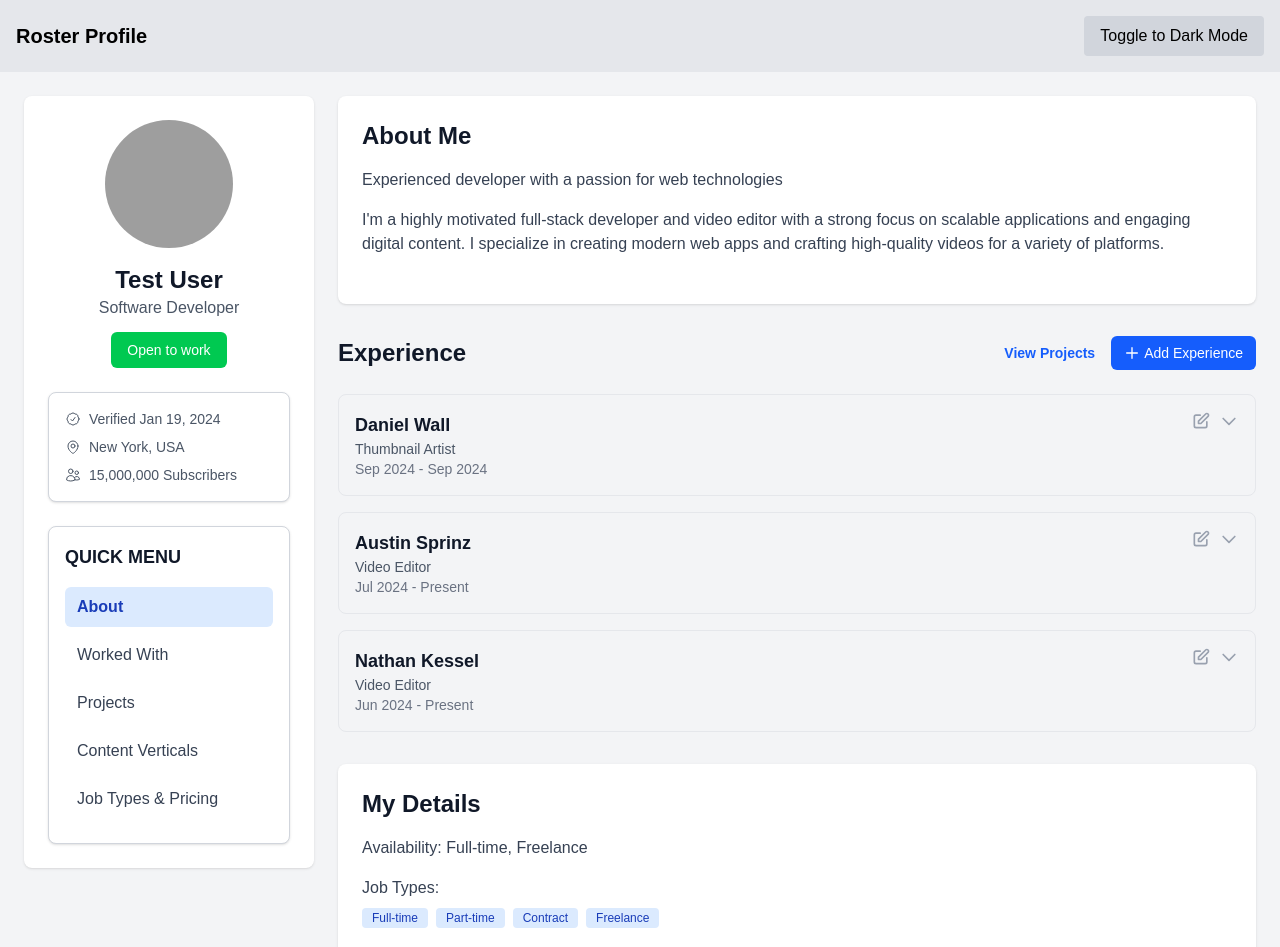
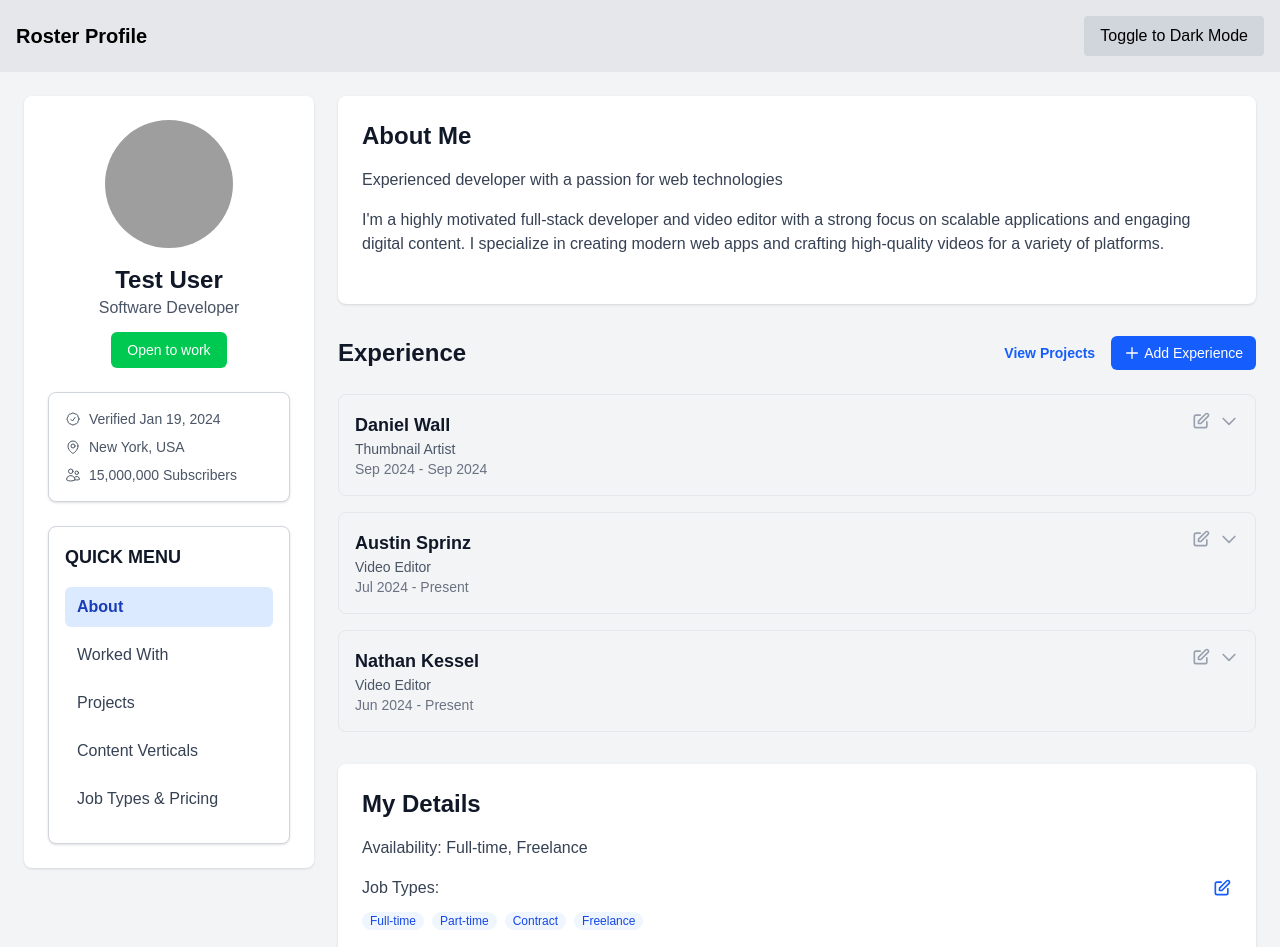
Before and after one commit to yeshu10/rosterprofile, a Next.js app: page /profile/1 in a window 1280 px wide. Shown: the top 947 px of the page. Built offline with nearby package versions, Linux system fonts and the light colour scheme; grey boxes are pictures that could not be loaded.

Commit message:
edit job types

```diff
--- a/src/app/profile/[username]/page.tsx
+++ b/src/app/profile/[username]/page.tsx
@@ -78,6 +78,18 @@ export default function ProfilePage() {
     }
   };
 
+  const handleUpdateDetails = (updatedDetails: BasicInfo['myDetails']) => {
+    if (profileData) {
+      setProfileData(prev => ({
+        ...prev,
+        basicInfo: {
+          ...prev.basicInfo,
+          myDetails: updatedDetails
+        }
+      }));
+    }
+  };
+
   if (loading) {
     return <div className="text-center mt-8 text-gray-900 dark:text-gray-100">Loading...</div>;
   }
@@ -121,7 +133,12 @@ export default function ProfilePage() {
           />
 
           {/* My Details Section */}
-          {basicInfo.myDetails && <ProfileDetails myDetails={basicInfo.myDetails} />}
+          {basicInfo.myDetails && (
+            <ProfileDetails
+              myDetails={basicInfo.myDetails}
+              onUpdateDetails={handleUpdateDetails}
+            />
+          )}
 
         </div>
       </div>
--- a/src/components/ProfileDetails.tsx
+++ b/src/components/ProfileDetails.tsx
@@ -1,17 +1,58 @@
 "use client";
 
 import type { BasicInfo } from '@/types';
-import { useState } from 'react';
+import { useState, useRef, useEffect } from 'react';
 
 interface ProfileDetailsProps {
   myDetails: BasicInfo['myDetails'];
+  onUpdateDetails?: (updatedDetails: BasicInfo['myDetails']) => void;
 }
 
-export default function ProfileDetails({ myDetails }: ProfileDetailsProps) {
+export default function ProfileDetails({ myDetails, onUpdateDetails }: ProfileDetailsProps) {
   const [showAllDetails, setShowAllDetails] = useState(false);
+  const [isEditingJobTypes, setIsEditingJobTypes] = useState(false);
+  const [newJobType, setNewJobType] = useState('');
+  const jobTypesRef = useRef<HTMLDivElement>(null);
+
+  useEffect(() => {
+    const handleClickOutside = (event: MouseEvent) => {
+      if (jobTypesRef.current && !jobTypesRef.current.contains(event.target as Node)) {
+        setIsEditingJobTypes(false);
+      }
+    };
+
+    if (isEditingJobTypes) {
+      document.addEventListener('mousedown', handleClickOutside);
+    }
+
+    return () => {
+      document.removeEventListener('mousedown', handleClickOutside);
+    };
+  }, [isEditingJobTypes]);
 
   const toggleShowAllDetails = () => {
     setShowAllDetails(prev => !prev);
+  };
+
+  const handleAddJobType = () => {
+    if (newJobType.trim() && onUpdateDetails) {
+      const updatedJobTypes = [...(myDetails.jobTypes || []), newJobType.trim()];
+      onUpdateDetails({
+        ...myDetails,
+        jobTypes: updatedJobTypes
+      });
+      setNewJobType('');
+    }
+  };
+
+  const handleRemoveJobType = (typeToRemove: string) => {
+    if (onUpdateDetails) {
+      const updatedJobTypes = (myDetails.jobTypes || []).filter(type => type !== typeToRemove);
+      onUpdateDetails({
+        ...myDetails,
+        jobTypes: updatedJobTypes
+      });
+    }
   };
 
   return (
@@ -23,15 +64,63 @@ export default function ProfileDetails({ myDetails }: ProfileDetailsProps) {
           {myDetails.availability && <p><span className="font-medium">Availability:</span> {myDetails.availability}</p>}
 
           {myDetails.jobTypes && myDetails.jobTypes.length > 0 && (
-            <div id="jobtype">
-              <span className="font-medium block mb-2">Job Types:</span>
+            <div id="jobtype" ref={jobTypesRef}>
+              <div className="flex justify-between items-center mb-2">
+                <span className="font-medium">Job Types:</span>
+                <button
+                  onClick={() => setIsEditingJobTypes(!isEditingJobTypes)}
+                  className="text-blue-600 dark:text-blue-400 hover:text-blue-800 dark:hover:text-blue-300"
+                >
+                  <svg xmlns="http://www.w3.org/2000/svg" className="h-5 w-5" fill="none" viewBox="0 0 24 24" stroke="currentColor">
+                    <path strokeLinecap="round" strokeLinejoin="round" strokeWidth={2} d="M11 5H6a2 2 0 00-2 2v11a2 2 0 002 2h11a2 2 0 002-2v-5m-1.414-9.414a2 2 0 112.828 2.828L11.828 15H9v-2.828l8.586-8.586z" />
+                  </svg>
+                </button>
+              </div>
               <div className="flex flex-wrap gap-2">
                 {myDetails.jobTypes.map(type => (
-                  <span key={type} className="bg-blue-100 text-blue-800 text-xs font-medium px-2.5 py-0.5 rounded dark:bg-blue-900 dark:text-blue-300">
-                    {type}
-                  </span>
+                  <div key={type} className="relative group">
+                    <span className="bg-blue-50 text-blue-700 text-xs font-medium px-2 py-0.5 rounded-full dark:bg-blue-900/30 dark:text-blue-300">
+                      {type}
+                    </span>
+                    {isEditingJobTypes && (
+                      <button
+                        onClick={() => handleRemoveJobType(type)}
+                        className="absolute -top-1 -right-1 bg-gray-200 text-gray-600 rounded-full p-0.5 opacity-0 group-hover:opacity-100 transition-opacity hover:bg-gray-300 dark:bg-gray-700 dark:text-gray-300 dark:hover:bg-gray-600"
+                      >
+                        <svg xmlns="http://www.w3.org/2000/svg" className="h-3 w-3" fill="none" viewBox="0 0 24 24" stroke="currentColor">
+                          <path strokeLinecap="round" strokeLinejoin="round" strokeWidth={2} d="M6 18L18 6M6 6l12 12" />
+                        </svg>
+                      </button>
+                    )}
+                  </div>
                 ))}
               </div>
+              {isEditingJobTypes && (
+                <div className="mt-2 flex gap-2">
+                  <input
+                    type="text"
+                    value={newJobType}
+                    onChange={(e) => setNewJobType(e.target.value)}
+                    onKeyDown={(e) => {
+                      if (e.key === 'Enter') {
+                        e.preventDefault();
+                        handleAddJobType();
+                      }
+                    }}
+                    placeholder="Add new job type"
+                    className="flex-grow max-w-xs rounded-full border-gray-300 dark:border-gray-600 shadow-sm focus:border-blue-500 focus:ring-blue-500 dark:bg-gray-700 dark:text-white text-sm"
+                  />
+                  <button
+                    onClick={handleAddJobType}
+                    className="inline-flex items-center px-3 py-1.5 border border-transparent text-sm leading-4 font-medium rounded-full text-white bg-blue-600 hover:bg-blue-700 focus:outline-none focus:ring-2 focus:ring-offset-2 focus:ring-blue-500"
+                  >
+                    <svg xmlns="http://www.w3.org/2000/svg" className="h-4 w-4 mr-1" fill="none" viewBox="0 0 24 24" stroke="currentColor">
+                      <path strokeLinecap="round" strokeLinejoin="round" strokeWidth={2} d="M12 4v16m8-8H4" />
+                    </svg>
+                    Add
+                  </button>
+                </div>
+              )}
             </div>
           )}
 
```
